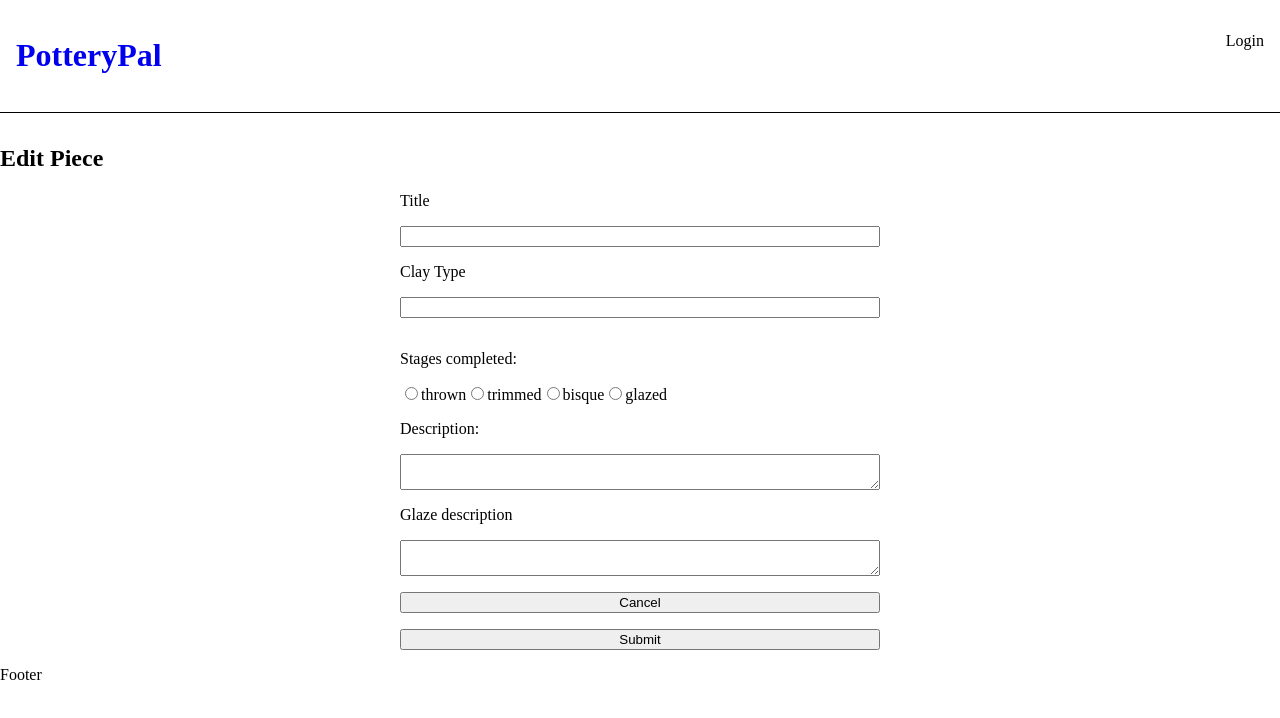
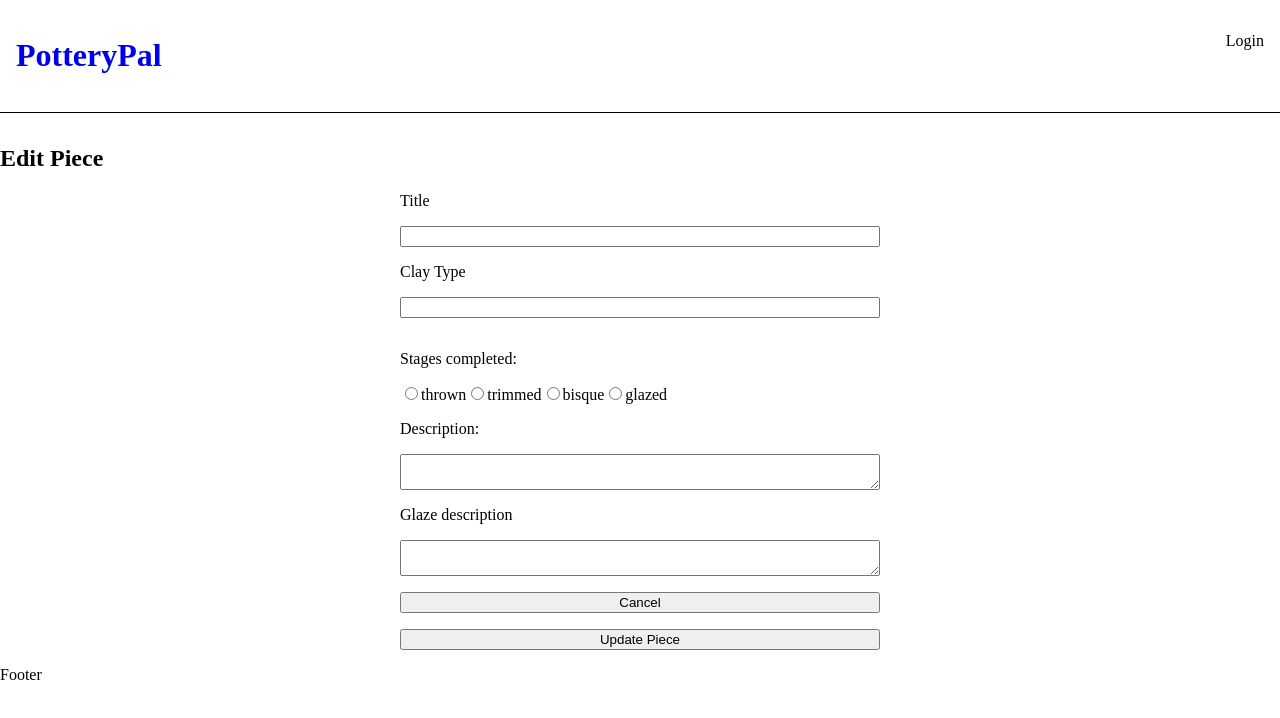
Before and after one commit to shirasap/potterypal, a React (Vite) app in the folder client/: page /piece/edit/1 in a window 1280 px wide. Shown: the top 718 px of the page. Built offline with nearby package versions, Linux system fonts and the light colour scheme; no server answers.

Commit message:
add validation to edit and add entry forms

```diff
--- a/client/src/pages/AddItemPage/AddItemPage.jsx
+++ b/client/src/pages/AddItemPage/AddItemPage.jsx
@@ -4,7 +4,7 @@ import "./AddItemPage.scss";
 import { Formik, Form, Field, ErrorMessage } from "formik";
 import axios from "axios";
 import { useNavigate } from "react-router-dom";
-
+import * as Yup from "yup";
 
 export default function AddItemPage() {
   const navigate = useNavigate();
@@ -12,12 +12,9 @@ export default function AddItemPage() {
   async function handleSubmit(values) {
     values.user_id = 1;
 
-    await axios.post(
-      `${import.meta.env.VITE_LOCALHOST}/api/pieces/`,
-      values
-    );
+    await axios.post(`${import.meta.env.VITE_LOCALHOST}/api/pieces/`, values);
     console.log("Piece added successfully");
-    navigate('/')
+    navigate("/");
   }
 
   const handleCancel = () => {
@@ -38,20 +35,25 @@ export default function AddItemPage() {
             description: "",
             glaze: "",
           }}
-          // validationSchema={Yup.object({
-          //   title: Yup.string().required("This field is required"),
-          //   clay_type: Yup.string().required("This field is required"),
-          //   stage: Yup.string().required("This field is required"),
-          //   description: Yup.string().required("This field is required"),
-          //   glaze: Yup.string().required("This field is required"),
-          // })}
+          validationSchema={Yup.object().shape({
+            title: Yup.string().required("This field is required"),
+            clay_type: Yup.string().required("This field is required"),
+            stage: Yup.string().required("This field is required"),
+            description: Yup.string().required("This field is required"),
+            glaze: Yup.string().required("This field is required"),
+          })}
           onSubmit={handleSubmit}
         >
+          {({ errors, touched }) => (
             <Form className="form">
               <label htmlFor="title">Title</label>
               <Field type="text" name="title" />
+              {errors.title && touched.title ? <div>{errors.title}</div> : null}
               <label htmlFor="clay_type">Clay Type</label>
               <Field type="text" name="clay_type" />
+              {errors.clay_type && touched.clay_type ? (
+                <div>{errors.clay_type}</div>
+              ) : null}
               <div role="group" aria-labelledby="checkbox-group">
                 <p>Stages completed:</p>
                 <label>
@@ -70,16 +72,24 @@ export default function AddItemPage() {
                   <Field type="radio" name="stage" value="glazed" />
                   glazed
                 </label>
+                {errors.stage && touched.stage ? (
+                <div>{errors.stage}</div>
+              ) : null}
               </div>
               <label htmlFor="description">Description:</label>
               <Field name="description" as="textarea" />
+              {errors.description && touched.description ? (
+                <div>{errors.description}</div>
+              ) : null}
               <label htmlFor="glaze">Glaze description</label>
               <Field name="glaze" as="textarea" />
+              {errors.glaze && touched.glaze ? <div>{errors.glaze}</div> : null}
               <button type="button" onClick={handleCancel}>
                 Cancel
               </button>
-            <button type="submit">Submit</button>
+              <button type="submit">Add Piece</button>
             </Form>
+          )}
         </Formik>
       </div>
       <Footer />
--- a/client/src/pages/EditItemPage/EditItemPage.jsx
+++ b/client/src/pages/EditItemPage/EditItemPage.jsx
@@ -4,7 +4,7 @@ import Header from "../../components/Header/Header";
 import "./EditItemPage.scss";
 import { useEffect, useState } from "react";
 import { Formik, Form, Field, ErrorMessage } from "formik";
-// import * as Yup from "yup";
+import * as Yup from "yup";
 import axios from "axios";
 
 export default function EditItemPage() {
@@ -28,7 +28,6 @@ export default function EditItemPage() {
       const { data } = await axios.get(
         `${import.meta.env.VITE_LOCALHOST}/api/pieces/${pieceId}`
       );
-      // console.log(response.data);
       setInitialValues({
         title: data.title,
         clay_type: data.clay_type,
@@ -46,8 +45,7 @@ export default function EditItemPage() {
       `${import.meta.env.VITE_LOCALHOST}/api/pieces/${pieceId}`,
       values
     );
-    console.log("Piece edited successfully");
-    // console.log(values);
+    navigate(`/piece/${pieceId}`);
   }
 
   const handleCancel = () => {
@@ -62,20 +60,27 @@ export default function EditItemPage() {
         <Formik
           enableReinitialize
           initialValues={initialValues}
-          // validationSchema={Yup.object({
-          //   title: Yup.string().required("This field is required"),
-          //   clay_type: Yup.string().required("This field is required"),
-          //   stage: Yup.string().required("This field is required"),
-          //   description: Yup.string().required("This field is required"),
-          //   glaze: Yup.string().required("This field is required"),
-          // })}
+          validationSchema={Yup.object().shape({
+            title: Yup.string().required("This field is required"),
+            clay_type: Yup.string().required("This field is required"),
+            stage: Yup.string().required("This field is required"),
+            description: Yup.string().required("This field is required"),
+            glaze: Yup.string().required("This field is required"),
+          })}
           onSubmit={handleSubmit}
         >
+           {({ errors, touched }) => (
           <Form className="form">
             <label htmlFor="title">Title</label>
             <Field type="text" name="title" />
+            {errors.title && touched.title ? (
+             <div>{errors.title}</div>
+           ) : null}
             <label htmlFor="clay_type">Clay Type</label>
             <Field type="text" name="clay_type" />
+            {errors.clay_type && touched.clay_type ? (
+             <div>{errors.clay_type}</div>
+           ) : null}
             <div role="group" aria-labelledby="checkbox-group">
               <p>Stages completed:</p>
               <label>
@@ -94,16 +99,26 @@ export default function EditItemPage() {
                 <Field type="radio" name="stage" value="glazed" />
                 glazed
               </label>
+              {errors.stage && touched.stage ? (
+                <div>{errors.stage}</div>
+              ) : null}
             </div>
             <label htmlFor="description">Description:</label>
             <Field name="description" as="textarea" />
+            {errors.description && touched.description ? (
+             <div>{errors.description}</div>
+           ) : null}
             <label htmlFor="glaze">Glaze description</label>
             <Field name="glaze" as="textarea" />
+            {errors.glaze && touched.glaze ? (
+             <div>{errors.glaze}</div>
+           ) : null}
             <button type="button" onClick={handleCancel}>
               Cancel
             </button>
-            <button type="submit">Submit</button>
+            <button type="submit">Update Piece</button>
           </Form>
+           )}
         </Formik>
       </div>
       <Footer />
--- a/client/src/pages/HomePage/HomePage.scss
+++ b/client/src/pages/HomePage/HomePage.scss
@@ -1,4 +1,5 @@
 .pieces{
     display: flex;
+    flex-wrap: wrap;
     gap: 1rem;
 }
```
Also changed, not shown: 1 other file (tests, documents, lock files or other folders). Lines whose indentation alone changed are shown as unchanged.
